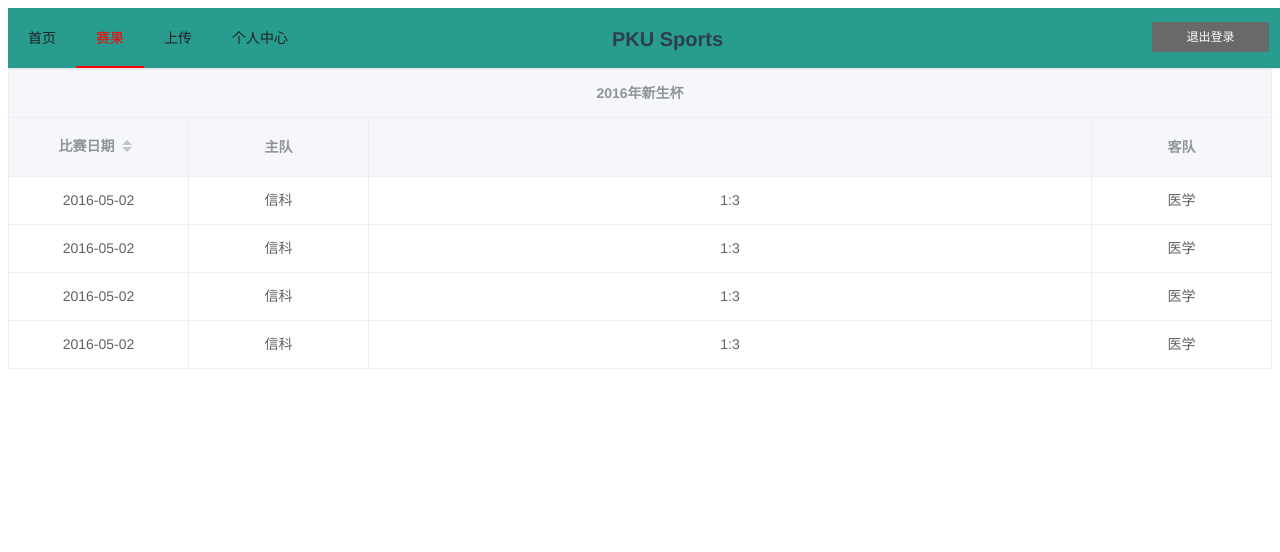
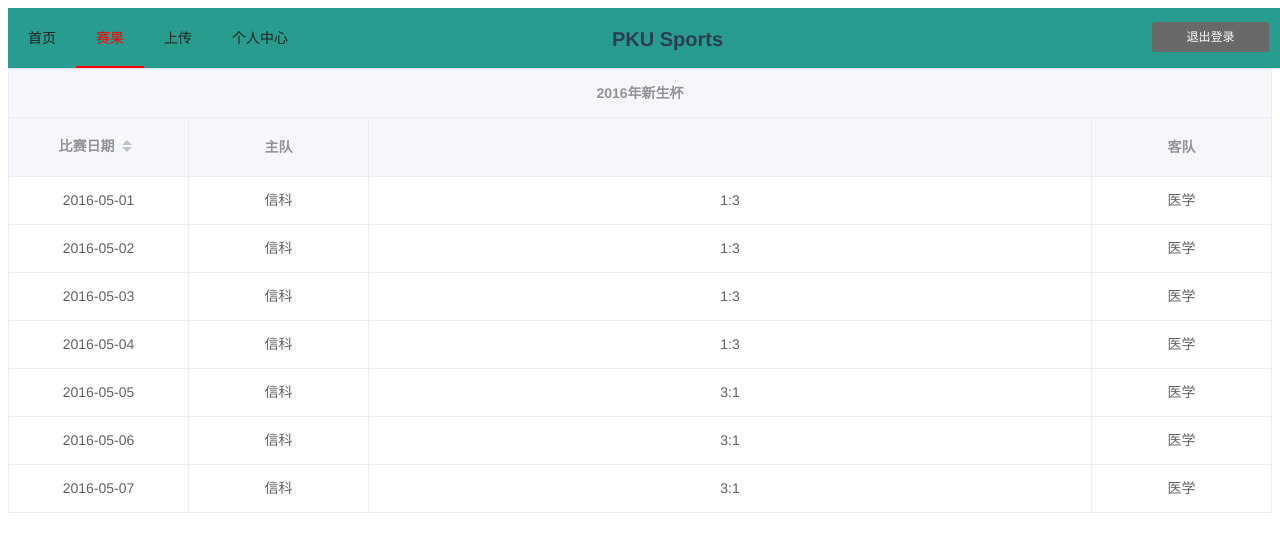
Before and after one commit to yudshj/PKUSportEvents-frontend, a Vue app: page /result in a window 1280 px wide. Shown: the top 552 px of the page. Built offline with nearby package versions, Linux system fonts and the light colour scheme; the HTML template or start-up script is replaced by a standard one.

Commit message:
实现了完整的前端逻辑

```diff
--- a/package.json
+++ b/package.json
@@ -11,6 +11,7 @@
     "core-js": "^3.6.5",
     "element-ui": "^2.4.5",
     "maven": "^5.0.0",
+    "mavon-editor": "^2.9.0",
     "vue": "^2.6.11",
     "vue-router": "^3.2.0",
     "vuex": "^3.4.0"
--- a/src/components/ArticleDetail/ArticlePage.vue
+++ b/src/components/ArticleDetail/ArticlePage.vue
@@ -69,7 +69,7 @@ import Article from '@/components/ArticleDetail/OtherArticles.vue'
 
       load () {
         var _this = this
-		this.$axios.post('/article/get/' + this.$store.state.articleId,{},{
+		this.$axios.post('/article/get/' + this.$route.query.id,{},{
 		  headers: {
 		    'token': this.$store.state.token
 		  }
--- a/src/components/Result/MatchBlock.vue
+++ b/src/components/Result/MatchBlock.vue
@@ -38,7 +38,7 @@ export default {
     return {
       tableData: [{
         id: 1,
-        date: '2016-05-02',
+        date: '2016-05-01',
         team1: "信科",
         team2: "医学",
         score: "1:3"
@@ -50,17 +50,36 @@ export default {
         score: "1:3"
       }, {
         id: 3,
-        date: '2016-05-02',
+        date: '2016-05-03',
         team1: "信科",
         team2: "医学",
         score: "1:3"
       }, {
         id: 4,
-        date: '2016-05-02',
+        date: '2016-05-04',
         team1: "信科",
         team2: "医学",
         score: "1:3"
-      }]
+      }, {
+        id: 5,
+        date: '2016-05-05',
+        team1: "信科",
+        team2: "医学",
+        score: "3:1"
+      }, {
+        id: 6,
+        date: '2016-05-06',
+        team1: "信科",
+        team2: "医学",
+        score: "3:1"
+      }, {
+        id: 7,
+        date: '2016-05-07',
+        team1: "信科",
+        team2: "医学",
+        score: "3:1"
+      }
+      ]
     }
   }
 }
--- a/src/components/index/Article.vue
+++ b/src/components/index/Article.vue
@@ -1,10 +1,10 @@
 <template>
   <div class="article">
     <div class="article-cover">
-      <img :src="article.cover" alt="">
+      <img :src="require('@/assets/images/grass.jpg')" alt="">
     </div>
     <div class="info">
-      <a :href="setID()" class="article-title">{{ article && article.title }}</a>
+      <router-link class = "article-title":to="{ path: '/view', query: { id: this.article.articleId }}">{{ ArticleTitle }}</router-link>
       <div class="article-time">{{ formatTime }}</div>
       <div class="article-content">{{ brief }}</div>
     </div>
@@ -23,23 +23,16 @@ export default {
     // 对时间进行格式化
     formatTime: function() {
       if (this.article) {
-        return this.article.releaseDate.substr(0, 10)
+        return this.article.releaseDate.toString().substr(0,10)
       }
       return '';
     },
     // 截取文章内容的前 35 个字，并加上省略号
     brief: function() {
       return this.article.markdownContent.substr(0,35) + '...';
-    }
-  },
-  methods: {
-    setID: function () {
-      var ID = this.article.articleId
-      this.$store.commit('setID',
-          {
-            ID: ID
-          })
-      return '/view'
+    },
+    ArticleTitle: function () {
+      return this.article.title
     }
   }
 }
--- a/src/components/index/IndexPage.vue
+++ b/src/components/index/IndexPage.vue
@@ -17,7 +17,7 @@ export default {
   components: {PageHead, ShowArticle},
   beforeCreate(){
     // 添加背景色
-    document.querySelector('body').setAttribute('style', 'background-color:#B2F0E8')
+    document.querySelector('body').setAttribute('style', 'background-color:#FFFFFF')
   },
   beforeDestroy(){
     document.querySelector('body').setAttribute('style', '')
--- a/src/main.js
+++ b/src/main.js
@@ -4,7 +4,7 @@ import router from './router'
 import store from './store'
 import './plugins/element.js'
 import './plugins/mavonEditor.js'
-
+import './plugins/mavonEditor.js'
 Vue.config.productionTip = false
 
 var axios = require('axios')
--- a/src/store/index.js
+++ b/src/store/index.js
@@ -9,7 +9,7 @@ export default new Vuex.Store({
     logined : (window.localStorage.getItem("longlogined") == "yes"),   // 初始值看localStorage
     token: window.localStorage.getItem("token") == null ? "" : window.localStorage.getItem("token"),
     username: window.localStorage.getItem("username") == null ? "" : window.localStorage.getItem("username"),
-	articleId: 3,
+	articleId: window.localStorage.getItem("ID") == null ? 5 : window.localStorage.getItem("ID"),
   },
   mutations: {
     login (state,data) {
@@ -29,9 +29,8 @@ export default new Vuex.Store({
     },
     setID(state, data)
     {
-      state.articleId = data.ID
+      window.localStorage.setItem("ID", data.ID)
     }
-
   },
   actions: {
   },
```
